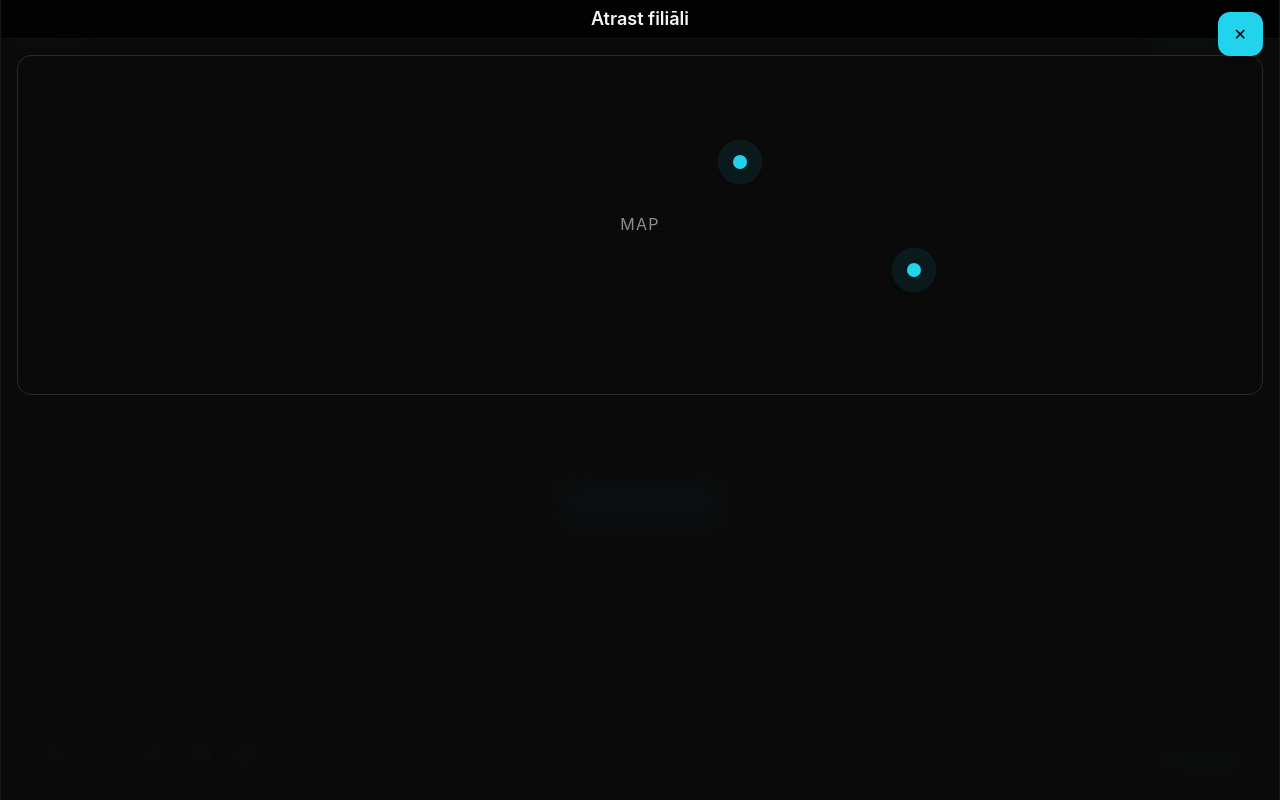
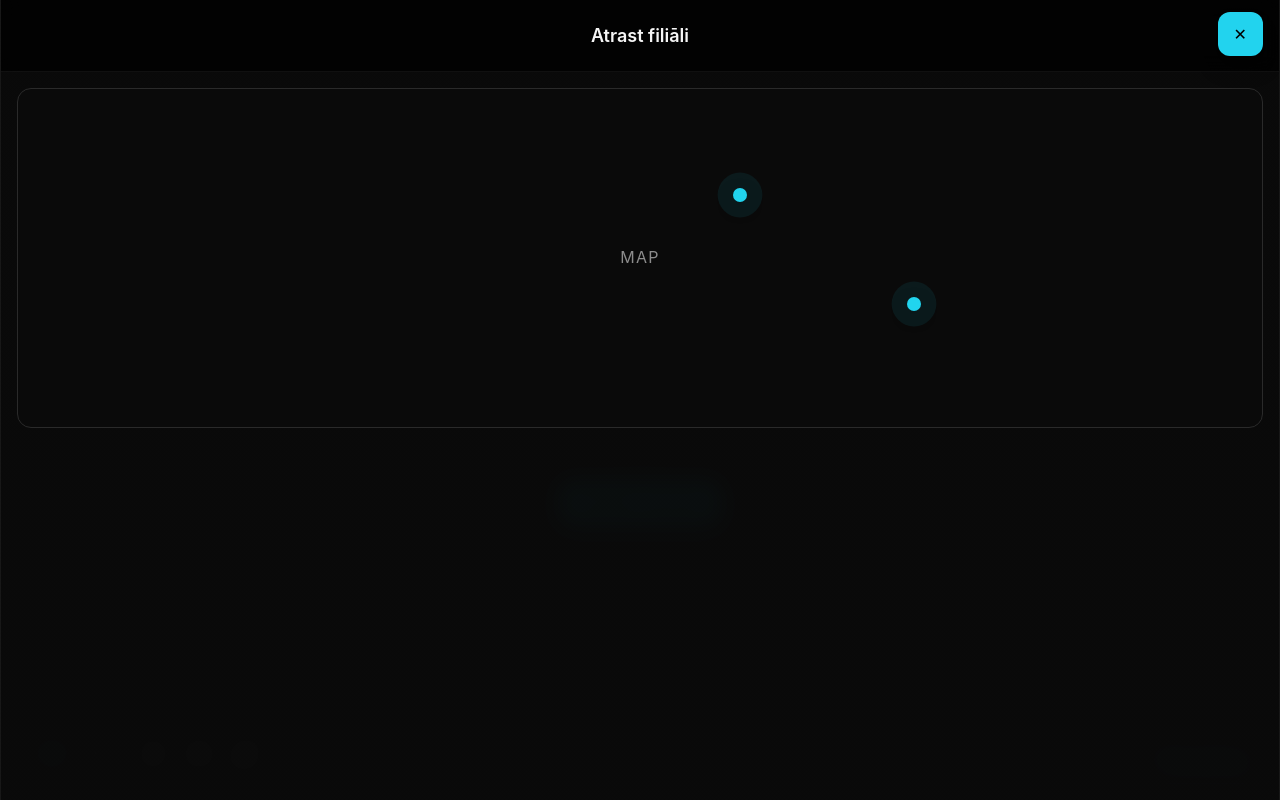
Before and after one commit to iLab-lv/iLab, a Next.js app: page / in a window 1280 px wide. Both pictures are taken after a click on the button "Servisa centri". Shown: the top 800 px of the page. Built offline with nearby package versions, Linux system fonts and the light colour scheme.

Commit message:
good panels

```diff
--- a/app/(site)/ui/panels/FullscreenPanel.module.scss
+++ b/app/(site)/ui/panels/FullscreenPanel.module.scss
@@ -8,8 +8,8 @@
   z-index: $z-overlay;
 
   background: rgba(0, 0, 0, 0.55);
-  -webkit-backdrop-filter: blur($glass-blur) saturate($glass-saturate);
-  backdrop-filter: blur($glass-blur) saturate($glass-saturate);
+  -webkit-backdrop-filter: saturate($glass-saturate) blur($glass-blur);
+  backdrop-filter: saturate($glass-saturate) blur($glass-blur);
 
   display: grid;
   place-items: stretch;
@@ -19,12 +19,10 @@
 
   &.open { opacity: 1; pointer-events: auto; }
 
-  @media (prefers-reduced-motion: reduce) {
-    transition: none;
-  }
+  @media (prefers-reduced-motion: reduce) { transition: none; }
 }
 
-/* ===== Panel (fullscreen modal) ===== */
+/* ===== Panel (fullscreen, content scrolls) ===== */
 .panel {
   background: linear-gradient(0deg, rgba(10,10,10,0.96), rgba(10,10,10,0.96));
   color: $color-text;
@@ -40,40 +38,51 @@
   padding-bottom: env(safe-area-inset-bottom);
 
   display: grid;
-  grid-template-rows: auto 1fr;
+  grid-template-rows: auto 1fr; /* topbar + scrollable content */
 }
 
-/* ===== Top bar ===== */
+/* ===== Top bar (same height as NavBar) ===== */
 .topbar {
   position: sticky;
   top: 0;
   z-index: 1;
 
+  /* same glossy surface as header */
+  background: $glass-bg-strong;
+  border-bottom: 1px solid $glass-border;
+  -webkit-backdrop-filter: saturate($glass-saturate) blur($glass-blur);
+  backdrop-filter: saturate($glass-saturate) blur($glass-blur);
+
+  /* size matches header; center contents vertically */
+  height: $header-desktop-height;
   display: flex;
   align-items: center;
   justify-content: center;
 
-  padding: $space-sm $space-md;
-  padding-top: calc(#{$space-sm} + env(safe-area-inset-top));
+  padding: 0 $space-md; /* side gutters like header */
 
-  border-bottom: 1px solid $glass-border;
+  @media (max-width: $bp-md) {
+    height: calc(#{$header-mobile-height} + env(safe-area-inset-top));
+    padding-top: env(safe-area-inset-top); /* keep vertical centering with notch */
+  }
 
-  background: $glass-bg-strong;
-  -webkit-backdrop-filter: blur($glass-blur) saturate($glass-saturate);
-  backdrop-filter: blur($glass-blur) saturate($glass-saturate);
+  /* make sure absolutely positioned close sits relative to topbar */
+  position: sticky; /* stays at top while content scrolls */
 }
 
 .title {
   margin: 0;
+  text-align: center;
   font-size: $font-size-lg;
   font-weight: $font-weight-semibold;
-  text-align: center;
   color: $color-text;
 }
 
-/* ===== Close button (styled as primary CTA, aligned to CtaDock margins) ===== */
+/* ===== Close button — primary, aligned to CtaDock top-right margins ===== */
 .close {
   position: absolute;
+
+  /* SAME offsets as CtaDock .topRight */
   top: calc(#{$space-sm + 4px} + env(safe-area-inset-top));
   right: $space-md;
 
@@ -87,31 +96,21 @@
 
   border: none;
   border-radius: $radius-md;
-
   background: $color-accent;
   color: #000;
   font-weight: $font-weight-medium;
   cursor: pointer;
   line-height: 1;
 
-  box-shadow: 0 2px 6px rgba(0,0,0,0.25);
-
+  box-shadow: $shadow-soft-lg;
   transition: background-color $dur-base $ease-std, transform 120ms ease;
 
-  &:hover {
-    background: $color-accent-hover;
-  }
-  &:active {
-    background: $color-accent-active;
-    transform: translateY(1px);
-  }
-  &:focus-visible {
-    outline: 2px solid $color-accent;
-    outline-offset: 2px;
-  }
+  &:hover   { background: $color-accent-hover; }
+  &:active  { background: $color-accent-active; transform: translateY(1px); }
+  &:focus-visible { outline: 2px solid $color-accent; outline-offset: 2px; }
 }
 
-/* ===== Content ===== */
+/* ===== Content (starts below topbar) ===== */
 .content {
   overflow: auto;
   -webkit-overflow-scrolling: touch;
@@ -119,5 +118,5 @@
 
   padding: $space-md;
   padding-bottom: calc(#{$space-md} + env(safe-area-inset-bottom));
-  min-height: 0;
+  min-height: 0; /* proper child sizing */
 }
```
